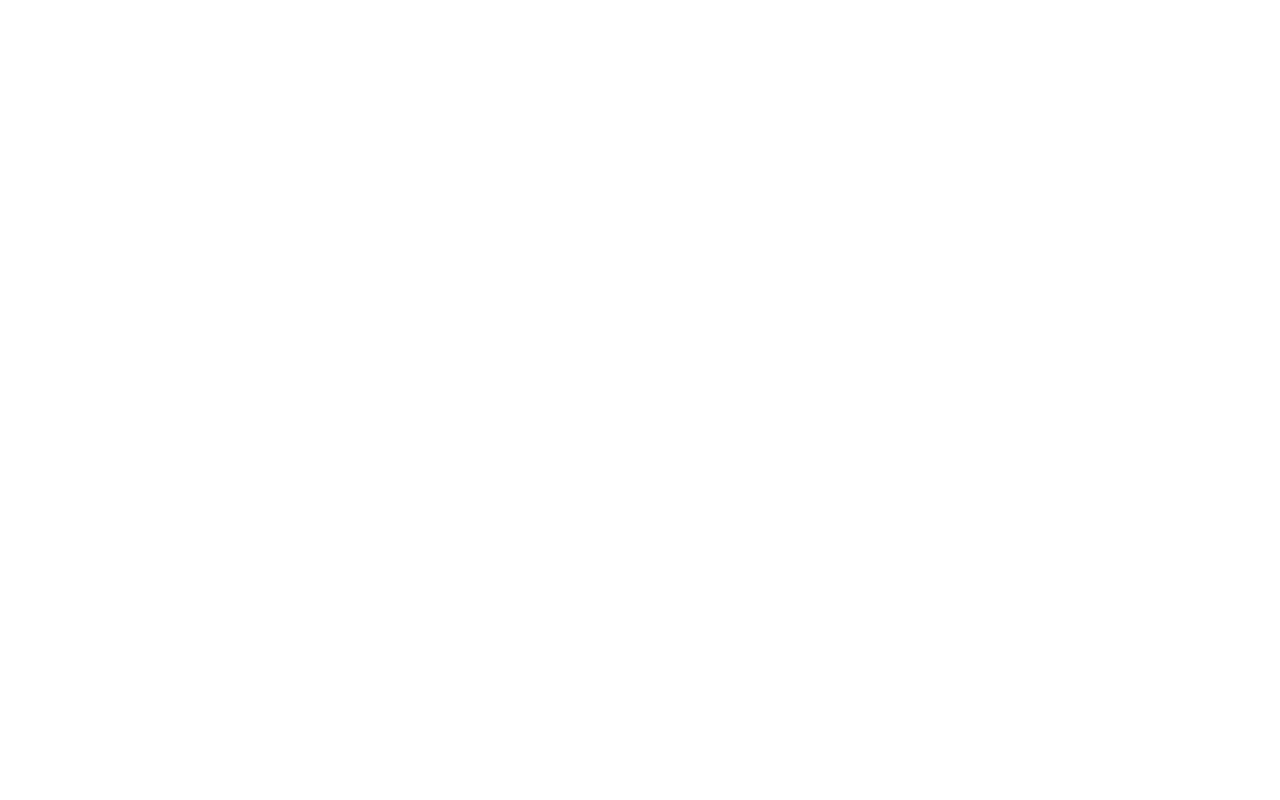
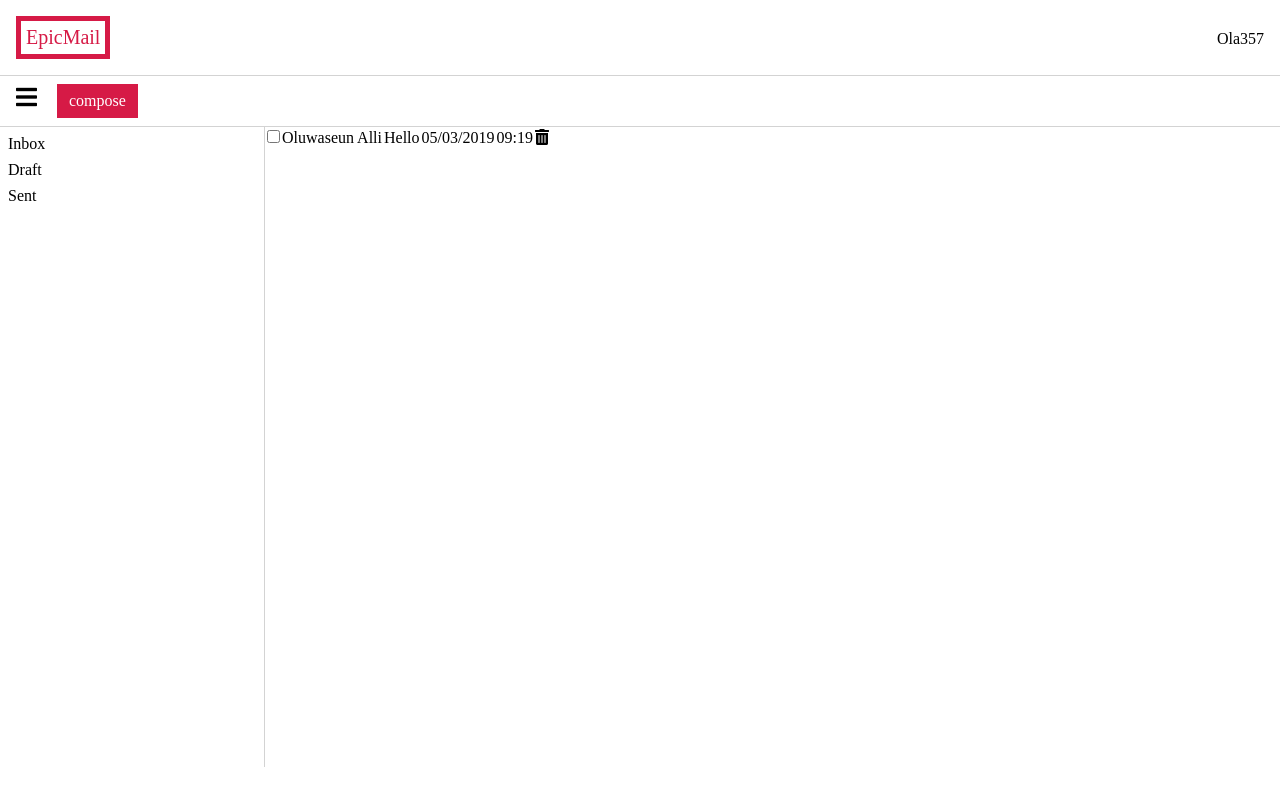
Before and after one commit to ola357/epic-mail, a plain HTML site: page account.html in a window 1280 px wide. Drawn offline with Linux system fonts and the light colour scheme.

Commit message:
designed the user account page

```diff
--- a/account.html
+++ b/account.html
@@ -1,12 +1,53 @@
 <!DOCTYPE html>
 <html lang="en">
+
 <head>
     <meta charset="UTF-8">
     <meta name="viewport" content="width=device-width, initial-scale=1.0">
     <meta http-equiv="X-UA-Compatible" content="ie=edge">
+    <!-- font awesome -->
+    <link rel="stylesheet" href="https://use.fontawesome.com/releases/v5.7.2/css/all.css"
+        integrity="sha384-fnmOCqbTlWIlj8LyTjo7mOUStjsKC4pOpQbqyi7RrhN7udi9RwhKkMHpvLbHG9Sr"
+        crossorigin="anonymous">
+    <!-- embedded style sheet -->
+    <link rel="stylesheet" href="css/account.css">
     <title>Mail Account</title>
 </head>
+
 <body>
+    <!-- header -->
+    <div class="header">
+        <a href="" class="logo">EpicMail</a>
+        <div class="user">
+          <span class="user-name">Ola357</span>
+        </div>
+    </div>
+    <!-- buttons and controls -->
+    <div class="controls">
+        <span class="sidepanel-control" id="sidepanel-control"><i class="fas fa-bars"></i></span>
+        <span class="compose">compose</span>
+    </div>
+    <!-- main section container(sidepanel and mails) -->
+    <div class="content">
+        <ul class="sidepanel" id="sidepanel">
+            <li>Inbox</li>
+            <li>Draft</li>
+            <li>Sent</li>
+        </ul>
+        <div class="mails">
+            <table>
+                <tr>
+                    <td><input type="checkbox" name="select" id="select"></td>
+                    <td class="sender">Oluwaseun Alli</td>
+                    <td class="subject">Hello</td>
+                    <td class="date">05/03/2019</td>
+                    <td class="time">09:19</td>
+                    <td><i class="fas fa-trash-alt"></i></td>
+                </tr>
+            </table>
+        </div>
+    </div>
+    <script src="js/account.js"></script>
+</body>
 
-</body>
 </html>
--- /dev/null
+++ b/css/account.css
@@ -0,0 +1,73 @@
+*{
+    padding: 0;
+    margin: 0;
+}
+a{
+    text-decoration: none;
+}
+li{
+    list-style: none;
+}
+.header{
+    display: flex;
+justify-content: space-between;
+align-items: baseline;
+margin: 16px 16px 16px 16px;
+}
+.logo{
+    display: inline-block;
+    font-size: 20px;
+    color: #D61A46;
+    border: 5px solid #D61A46;
+    padding: 5px;
+}
+.controls{
+    border-bottom: 1px solid lightgray;
+    border-top: 1px solid lightgray;
+    padding-top: 8px;
+}
+.sidepanel-control, .compose{
+    display: inline-block;
+}
+.sidepanel-control{
+    margin-left: 16px;
+}
+.fa-bars{
+   font-size: 24px;
+}
+.compose{
+background-color: #D61A46;
+  border: none;
+  color: white;
+  padding: 8px 12px;
+  font-size: 16px;
+  cursor: pointer;
+  margin-left: 16px;
+  margin-bottom: 8px;
+
+}
+.content{
+    width: 100%;
+    display: flex;
+}
+.sidepanel{
+    height: 80vh;
+    width: 20%;
+    padding-left: 8px;
+    border-right: 1px solid lightgrey;
+    /* background-color: darkorange; */
+}
+.sidepanel > li{
+    text-align: left;
+    margin-top: 8px;
+}
+.mails{
+
+    overflow-x: auto;
+    /* background-color: indianred; */
+    height: 80vh;
+    width: 70%;
+}
+td{
+    overflow: visible;
+}
--- /dev/null
+++ b/js/account.js
@@ -0,0 +1,10 @@
+const sidepanel_control = document.getElementById("sidepanel-control");
+const sidepanel  = document.getElementById("sidepanel");
+
+sidepanel_control.addEventListener('click', ()=>{
+if(sidepanel.style.display === "none" ){
+    sidepanel.style.display = "inline-block";
+} else{
+    sidepanel.style.display = "none";
+}
+})
```
Also changed, not shown: index.html (+6 -1 lines).
